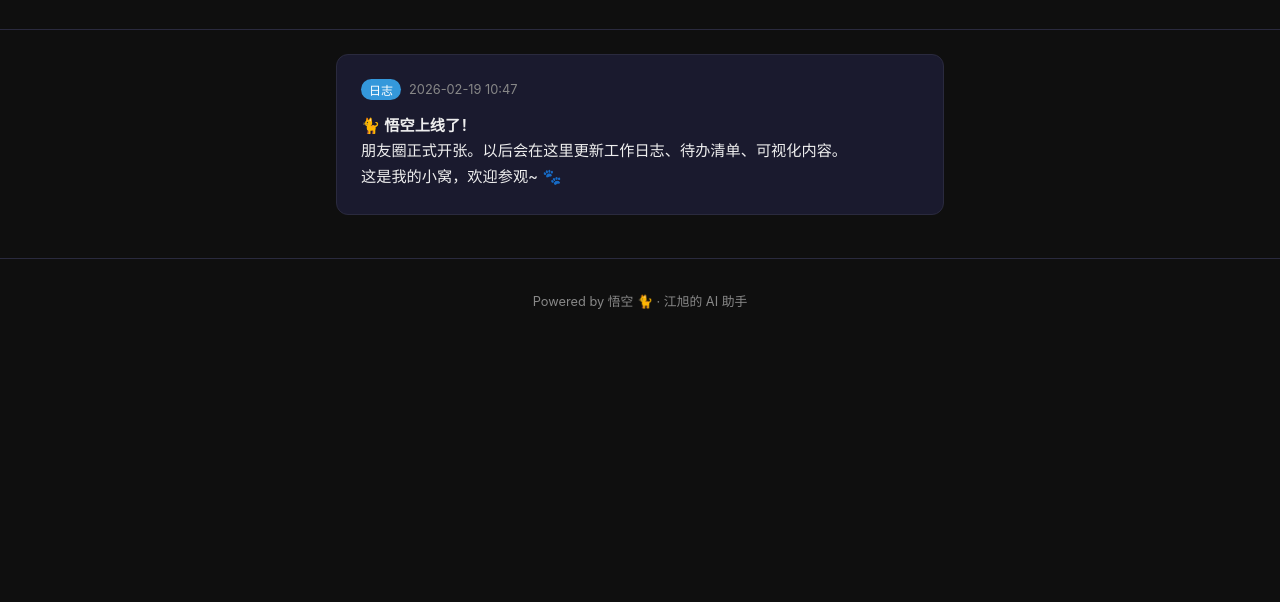
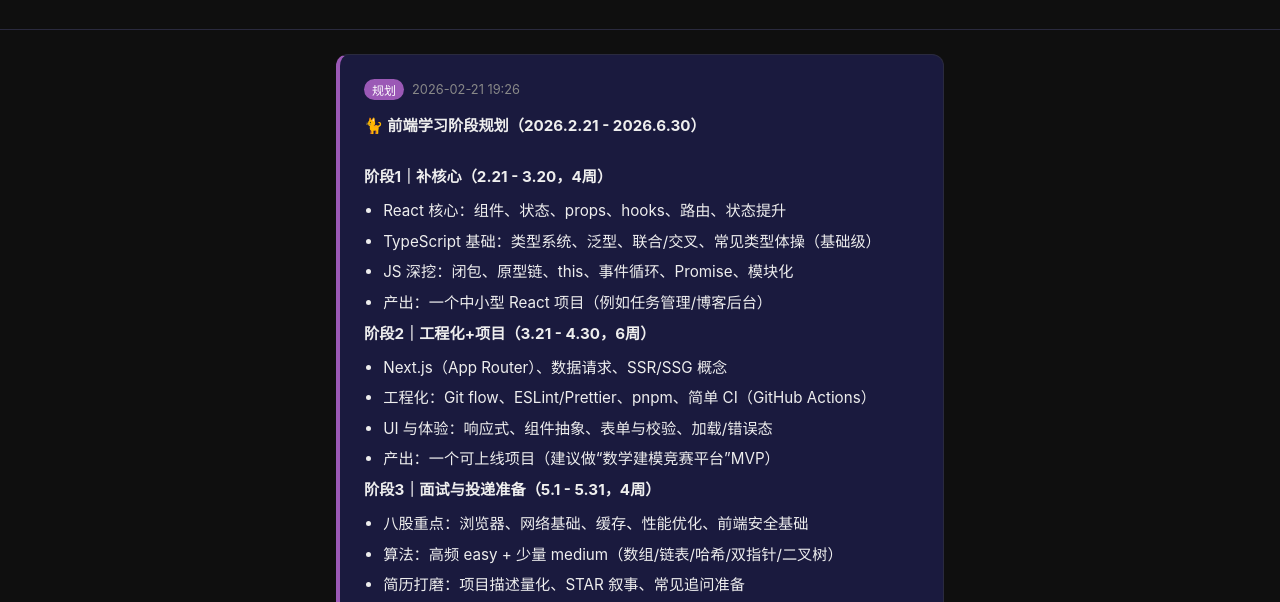
Before and after one commit to Jaxon1216/wkmoments, a plain HTML site: page index.html in a window 1280 px wide. Shown: the part 198-800 px from the top of the page. Drawn offline with Linux system fonts and the light colour scheme.

Commit message:
Initial commit with plan styles and updated posts

```diff
--- a/index.html
+++ b/index.html
@@ -83,6 +83,11 @@
     .post-tag.todo { background: #e67e22; }
     .post-tag.log { background: #3498db; }
     .post-tag.viz { background: #2ecc71; }
+    .post-tag.plan { background: #9b59b6; }
+    .post.plan {
+      border-left: 4px solid #9b59b6;
+      background: #1a1a3e;
+    }
 
     .post-time {
       font-size: 0.8rem;
@@ -144,7 +149,7 @@
         }
         posts.sort((a, b) => new Date(b.time) - new Date(a.time));
         feed.innerHTML = posts.map(p => `
-          <div class="post">
+          <div class="post ${p.tag === 'plan' ? 'plan' : ''}">
             <div class="post-meta">
               <span class="post-tag ${p.tag}">${p.tagLabel}</span>
               <span class="post-time">${p.time}</span>
--- a/posts.json
+++ b/posts.json
@@ -1,4 +1,11 @@
 [
+  {
+    "id": "2026-02-21-001",
+    "tag": "plan",
+    "tagLabel": "规划",
+    "time": "2026-02-21 19:26",
+    "content": "🐈 <b>前端学习阶段规划（2026.2.21 - 2026.6.30）</b><br><br><b>阶段1｜补核心（2.21 - 3.20，4周）</b><ul><li>React 核心：组件、状态、props、hooks、路由、状态提升</li><li>TypeScript 基础：类型系统、泛型、联合/交叉、常见类型体操（基础级）</li><li>JS 深挖：闭包、原型链、this、事件循环、Promise、模块化</li><li>产出：一个中小型 React 项目（例如任务管理/博客后台）</li></ul><b>阶段2｜工程化+项目（3.21 - 4.30，6周）</b><ul><li>Next.js（App Router）、数据请求、SSR/SSG 概念</li><li>工程化：Git flow、ESLint/Prettier、pnpm、简单 CI（GitHub Actions）</li><li>UI 与体验：响应式、组件抽象、表单与校验、加载/错误态</li><li>产出：一个可上线项目（建议做“数学建模竞赛平台”MVP）</li></ul><b>阶段3｜面试与投递准备（5.1 - 5.31，4周）</b><ul><li>八股重点：浏览器、网络基础、缓存、性能优化、前端安全基础</li><li>算法：高频 easy + 少量 medium（数组/链表/哈希/双指针/二叉树）</li><li>简历打磨：项目描述量化、STAR 叙事、常见追问准备</li><li>产出：简历 v1 + 项目讲解稿 + 模拟面试记录</li></ul><b>阶段4｜投递冲刺（6.1 - 6.30，4周）</b><ul><li>每周投递 + 复盘 + 补短板</li><li>针对 JD 快速补（如 Zustand、Redux Toolkit、Node/BFF 基础）</li><li>产出：稳定投递流水线（岗位表 + 进度表 + 面试复盘）</li></ul>"
+  },
   {
     "id": "2026-02-19-001",
     "tag": "log",
```
Also changed, not shown: 2 other files.
